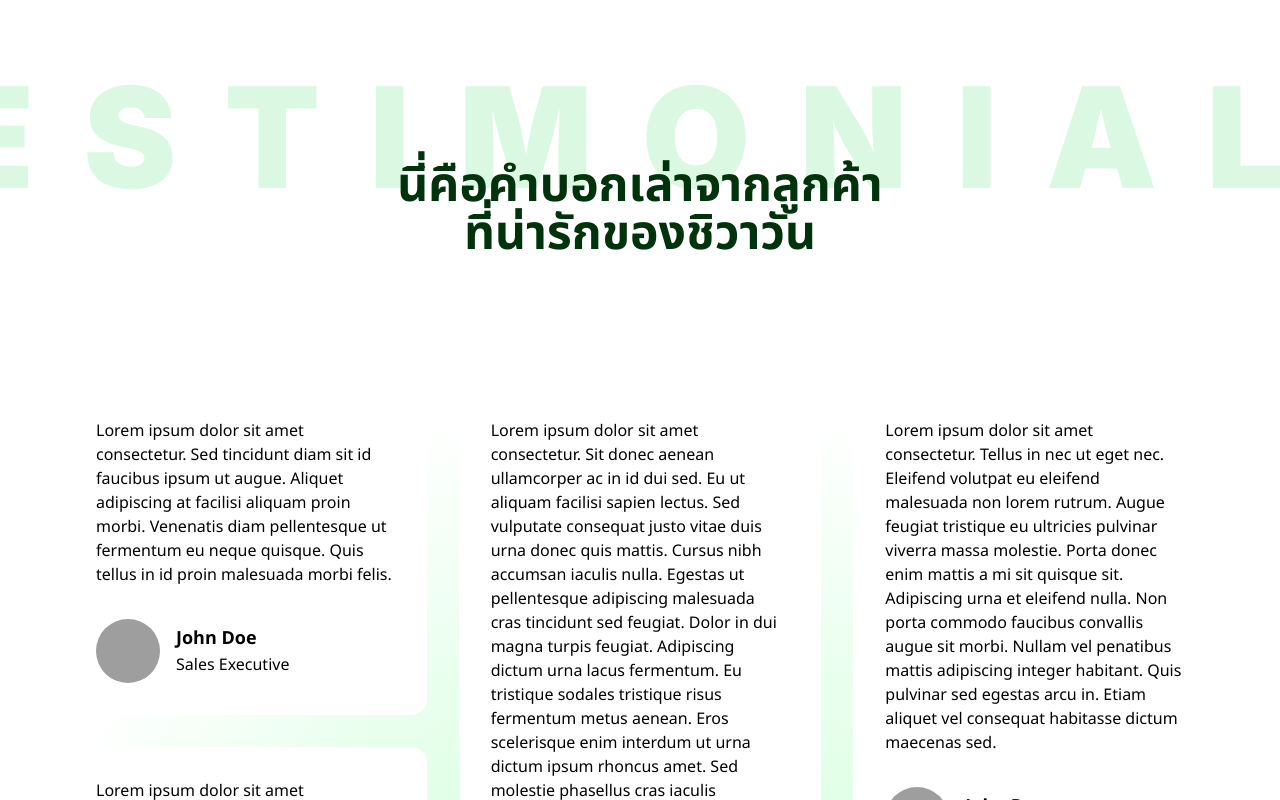
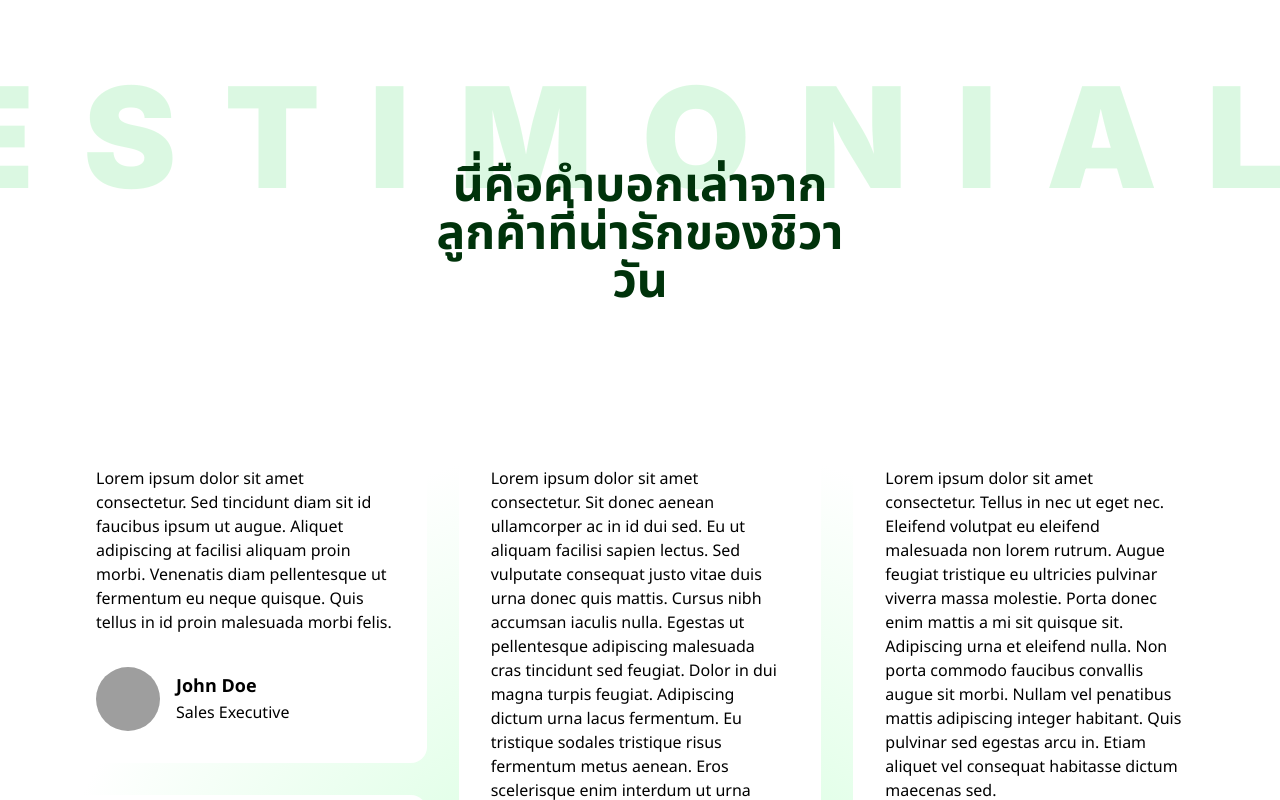
Before and after one commit to attanomad/shiwawan, a Next.js app: page / in a window 1280 px wide. Shown: the part 2000-2800 px from the top of the page. Built offline with nearby package versions, Linux system fonts and the light colour scheme; grey boxes are pictures that could not be loaded.

Commit message:
fix: padding

```diff
--- a/components/hero-section/HeroSection.tsx
+++ b/components/hero-section/HeroSection.tsx
@@ -37,7 +37,7 @@ export default function HeroSection() {
         {content.bgText.split("").map((char, idx) => (
           <span
             key={idx}
-            className={styles[`char-${idx}`] + " inline-block"}
+            className={styles[`char-${idx}`] || "" + " inline-block"}
           >
             {char.toUpperCase()}
           </span>
--- a/components/section/SectionTitle.tsx
+++ b/components/section/SectionTitle.tsx
@@ -2,7 +2,7 @@ import { PropsWithChildren } from "react";
 
 export default function SectionTitle({ children }: PropsWithChildren) {
   return (
-    <h2 className="mx-auto text-center text-[2rem] sm:text-4xl md:text-5xl xl:text-5xl max-w-[486px] font-bold text-text-primary leading-normal">
+    <h2 className="mx-auto px-4 text-center text-[2rem] sm:text-4xl md:text-5xl xl:text-5xl max-w-[486px] font-bold text-text-primary leading-normal">
       {children}
     </h2>
   );
```
